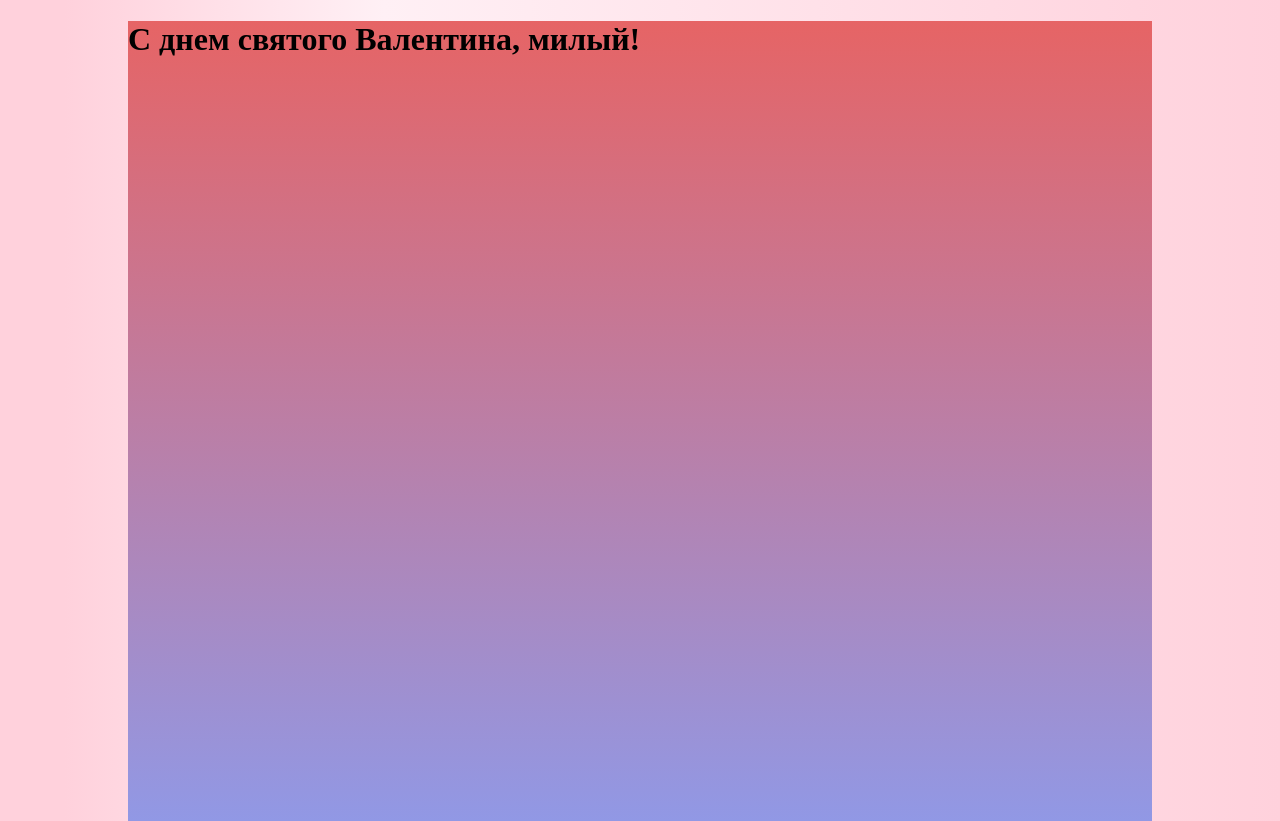
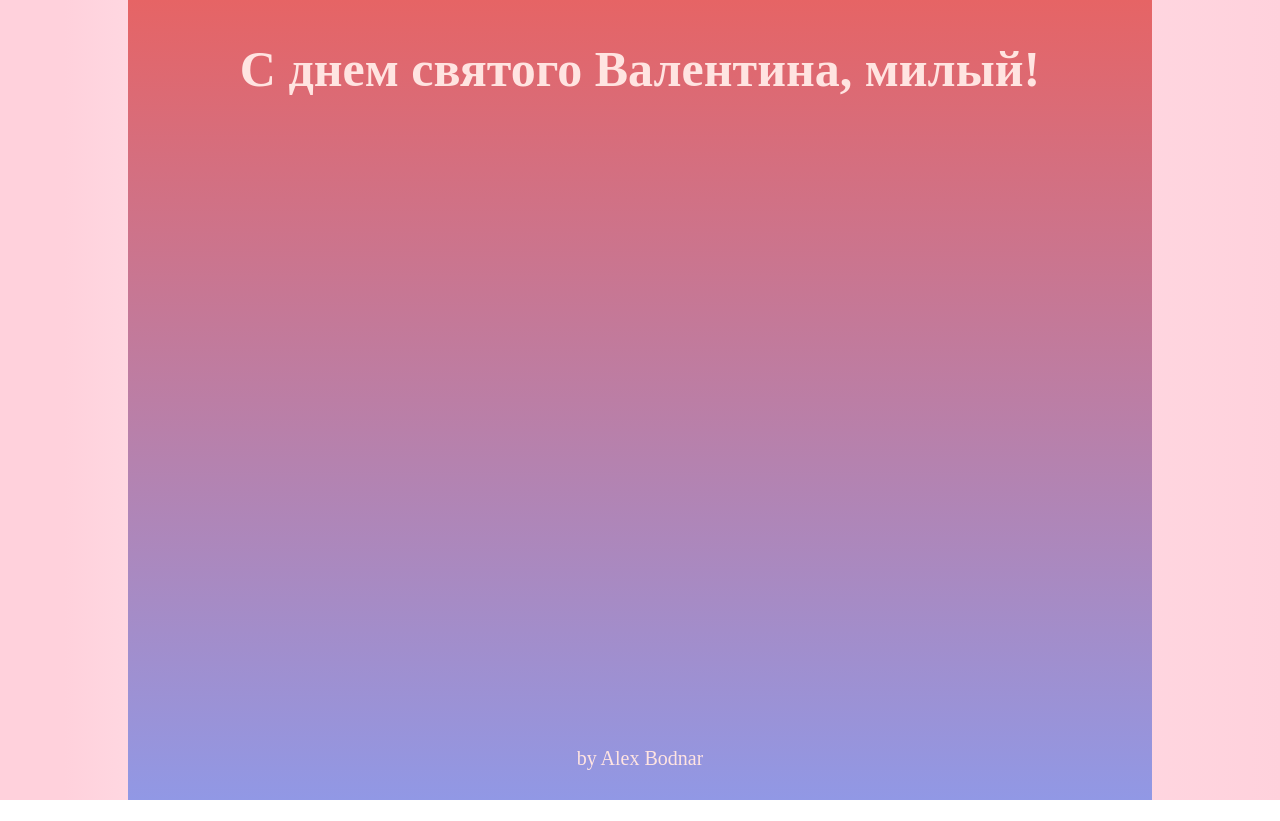
Before and after one commit to BodnarAlex/joy, a website built with webpack: page valentine-day/src/index.html in a window 1280 px wide. After the commit the page ends 800 px from the top, so only its background shows below. Built offline with nearby package versions, Linux system fonts and the light colour scheme.

Commit message:
feat: add header and footer

```diff
--- a/valentine-day/src/index.html
+++ b/valentine-day/src/index.html
@@ -7,6 +7,7 @@
     <link rel="icon" href="assets/images/heart.jpg">
     <title>Valentine day</title>
 </head>
+
 <body>
     <div class="body__wrapper">
         <header>
@@ -16,8 +17,11 @@
 
         </body>
         <footer>
-
+            <div class="footer__link">
+                <a href="https://github.com/BodnarAlex">by Alex Bodnar</a>
+            </div>
         </footer>
     </div>
 </body>
+
 </html>
--- a/valentine-day/src/sass/main.scss
+++ b/valentine-day/src/sass/main.scss
@@ -1,16 +1,41 @@
-*{
+* {
     box-sizing: border-box;
+    overflow: hidden;
 }
-body{
+
+body {
     width: 100svw;
     height: 100svh;
     margin: 0;
     background: linear-gradient(90deg, #FFD1DC 5%, #FFF0F5 30%, #FFD1DC 100%);
 }
-.body__wrapper{
+
+.body__wrapper {
     width: 80%;
     height: 100%;
     margin: 0 auto;
     max-width: 1200px;
-    background: linear-gradient(#e66465,#9198e5);
+    background: linear-gradient(#e66465, #9198e5);
+    display: flex;
+    flex-flow: column nowrap;
+    justify-content: space-between;
+    align-items: center;
 }
+
+h1 {
+    color: #FFE4E1;
+    font-size: 50px;
+    text-align: center;
+    margin: 40px 0 20px;
+}
+
+
+.footer__link {
+    margin: 30px 0
+}
+
+a {
+    text-decoration: none;
+    color: #FFE4E1;
+    font-size: 20px;
+}
```
Also changed, not shown: valentine-day/src/assets/img/big-heart.png (added).
